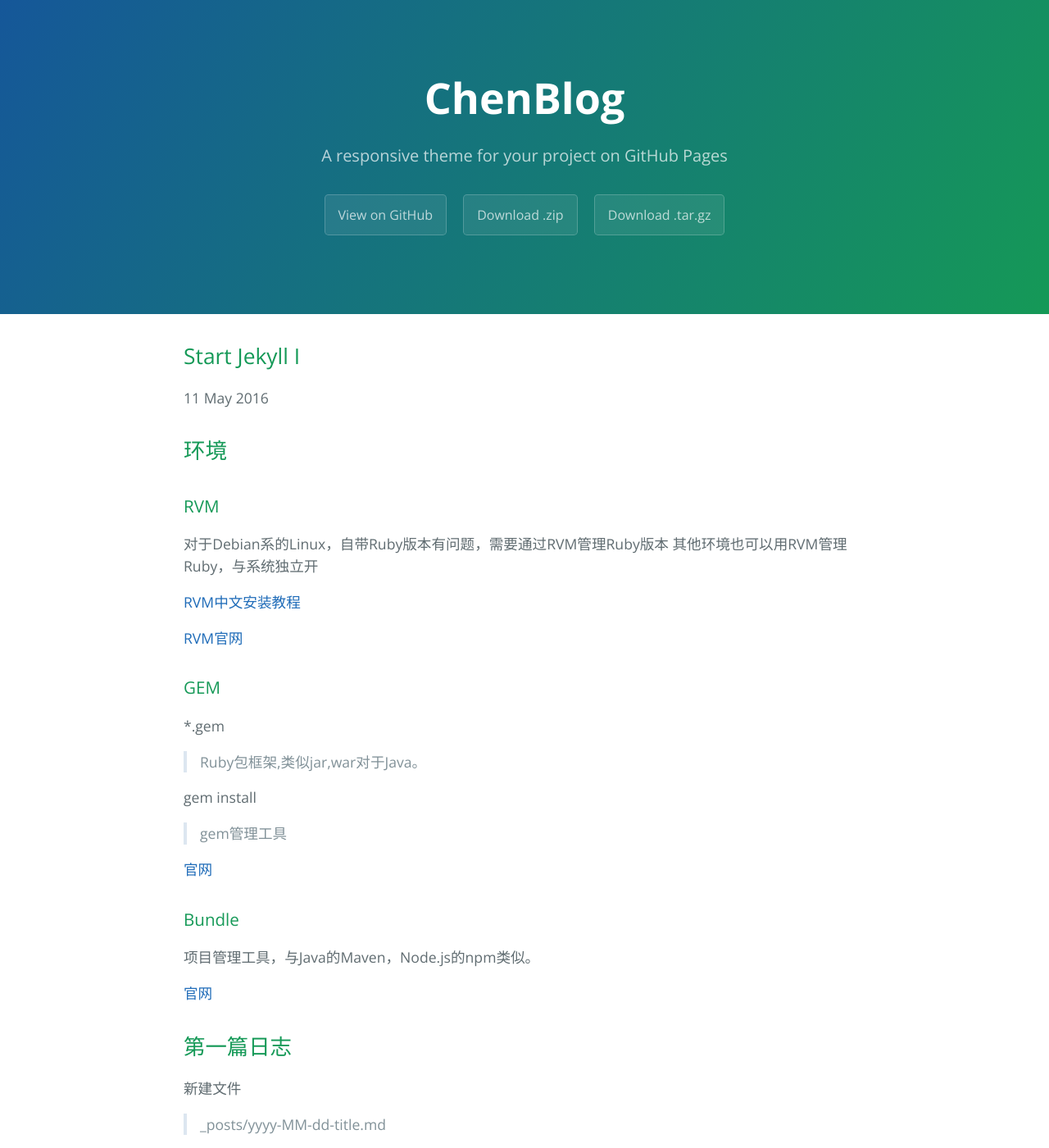
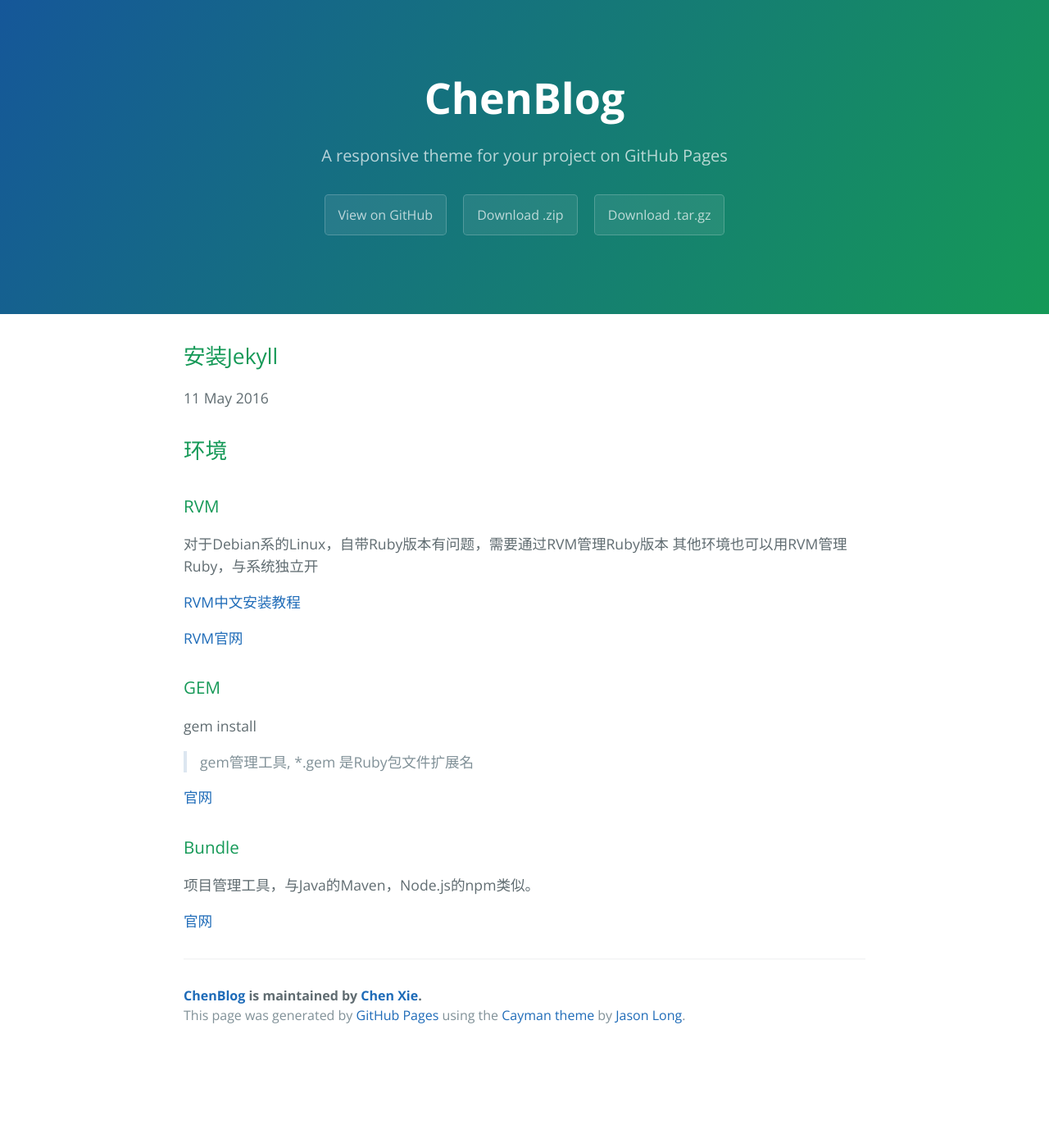
Before and after one commit to neilChenXie/neilChenXie.github.io, a Jekyll site: the page built from _posts/jekyll/2016-05-11-Learn-Jekyll-I.md, in a window 1280 px wide and 1400 px high. Shown: the whole window at 82% size. Built offline with Jekyll 4.4.1, drawn with Linux system fonts in a browser that asks for light colours.

```diff
--- /dev/null
+++ b/CNAME
@@ -0,0 +1 @@
+chen-node.com
--- a/_config.yml
+++ b/_config.yml
@@ -1,7 +1,7 @@
 # Setup
 title:        ChenBlog
 tagline:      A responsive theme for your project on GitHub Pages
-baseurl:      ""
+baseurl:      "http://neilChenXie.github.io"
 paginate:     1
 
 # About/contact
--- a/_posts/jekyll/2016-05-11-Learn-Jekyll-I.md
+++ b/_posts/jekyll/2016-05-11-Learn-Jekyll-I.md
@@ -1,9 +1,9 @@
 ---
 layout: post
-title: Start Jekyll I
+title: 安装Jekyll
 date: 2016-05-11 9:30:15 +0800
 category: ChenBlog
-tags: jekyll
+tags: [jekyll, tutorial]
 ---
 
 ## 环境
@@ -19,13 +19,9 @@ tags: jekyll
 
 ### GEM
 
-*.gem
-
-> Ruby包框架,类似jar,war对于Java。
-
 gem install
 
-> gem管理工具
+> gem管理工具, \*.gem 是Ruby包文件扩展名
 
 [官网](https://rubygems.org/)
 
@@ -34,10 +30,3 @@ gem install
 项目管理工具，与Java的Maven，Node.js的npm类似。
 
 [官网](http://bundler.io/)
-
-
-## 第一篇日志
-
-新建文件
-
-> _posts/yyyy-MM-dd-title.md
```
Also changed, not shown: _includes/footer.html (deleted, +0 -38 lines), _includes/header.html (deleted, +0 -27 lines), _posts/jekyll/2016-05-11-jekyll_plan.md (added, +28 -0 lines), _posts/sekorm/2016-05-12-plan.md (added, +33 -0 lines).
